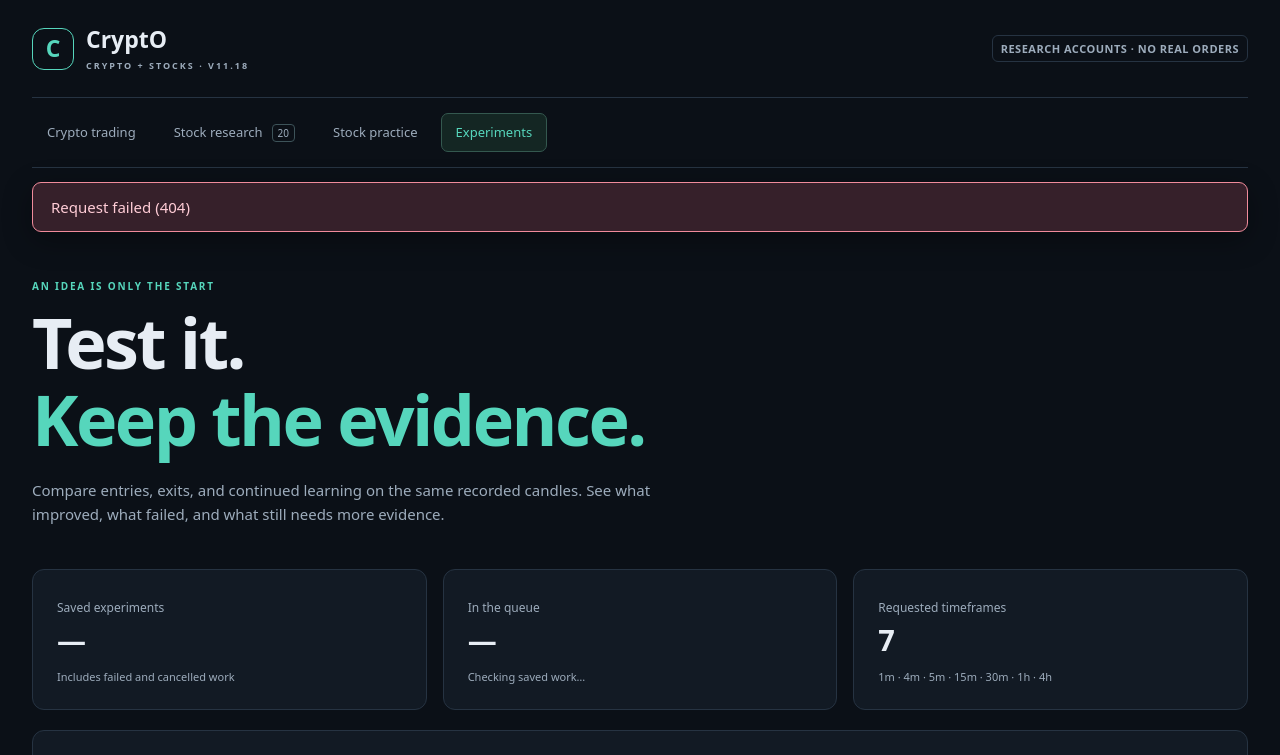
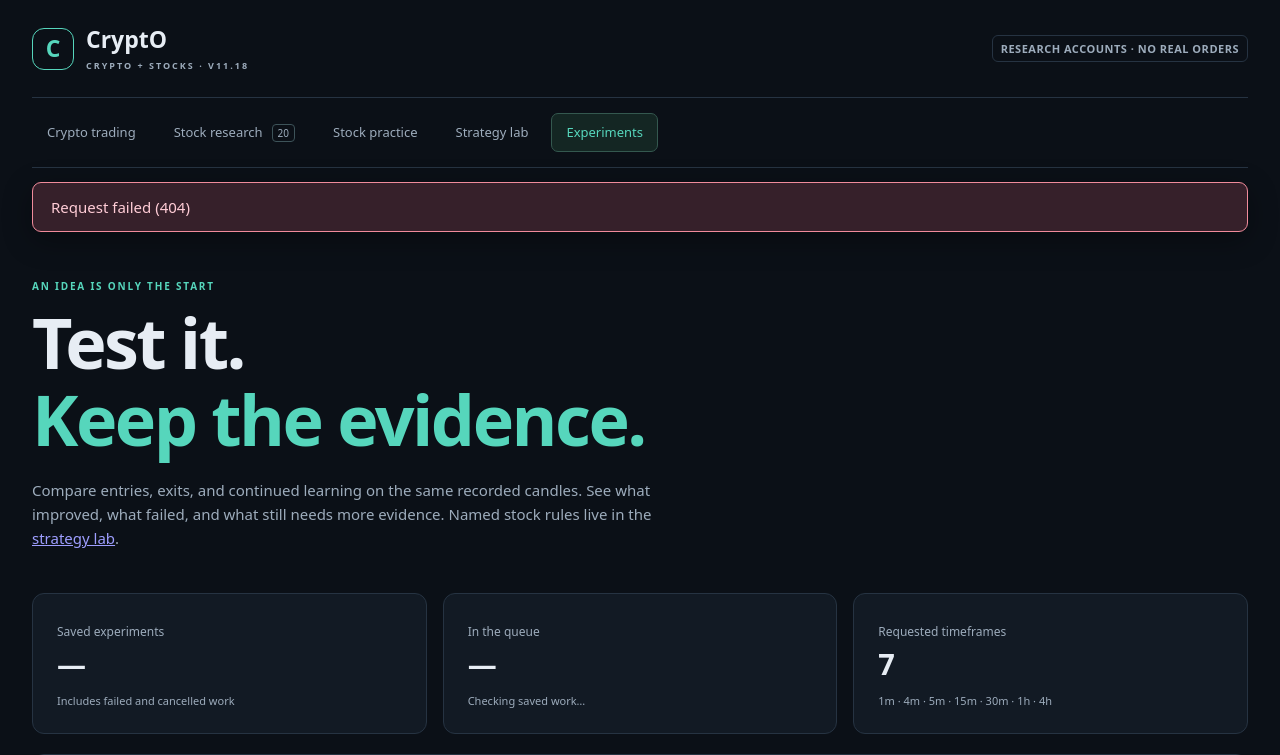
Before and after one commit to Joehidera18/Learning-algorithm, a Python web app: template templates/experiments.html in a window 1280 px wide. Shown: the top 755 px of the page. Run offline with Jinja, Linux system fonts and the light colour scheme; the template is opened without the code that fills it, so the values that code supplies are empty.

Commit message:
Add Strategy lab link on the experiments page.

```diff
--- a/templates/experiments.html
+++ b/templates/experiments.html
@@ -6,11 +6,11 @@
 <script src="/static/experiments.js" defer></script></head>
 <body><div class="shell">
 <header><a class="brand" href="/"><span class="brand-icon">C</span><span>CryptO<small>CRYPTO + STOCKS · V11.18</small></span></a><span class="badge">RESEARCH ACCOUNTS · NO REAL ORDERS</span></header>
-<nav class="market-nav" aria-label="Asset sections"><a href="/">Crypto trading</a><a href="/stocks">Stock research <span>20</span></a><a href="/stock-practice">Stock practice</a><a href="/experiments" aria-current="page">Experiments</a></nav>
+<nav class="market-nav" aria-label="Asset sections"><a href="/">Crypto trading</a><a href="/stocks">Stock research <span>20</span></a><a href="/stock-practice">Stock practice</a><a href="/strategy-lab">Strategy lab</a><a href="/experiments" aria-current="page">Experiments</a></nav>
 <main>
 <div id="notice" class="notice" role="status" hidden></div>
 <section id="accessPanel" class="panel" hidden><form id="accessForm" class="inline-form"><label>App access token<input id="accessToken" type="password" autocomplete="current-password" required></label><button class="primary">Connect</button></form></section>
-<section class="intro"><p class="eyebrow">AN IDEA IS ONLY THE START</p><h1>Test it.<br><span>Keep the evidence.</span></h1><p>Compare entries, exits, and continued learning on the same recorded candles. See what improved, what failed, and what still needs more evidence.</p></section>
+<section class="intro"><p class="eyebrow">AN IDEA IS ONLY THE START</p><h1>Test it.<br><span>Keep the evidence.</span></h1><p>Compare entries, exits, and continued learning on the same recorded candles. See what improved, what failed, and what still needs more evidence. Named stock rules live in the <a href="/strategy-lab">strategy lab</a>.</p></section>
 <div class="metrics experiment-metrics"><article class="metric"><span>Saved experiments</span><strong id="jobCount">—</strong><small>Includes failed and cancelled work</small></article><article class="metric"><span>In the queue</span><strong id="pendingCount">—</strong><small id="workerState">Checking saved work…</small></article><article class="metric"><span>Requested timeframes</span><strong>7</strong><small>1m · 4m · 5m · 15m · 30m · 1h · 4h</small></article></div>
 <section class="panel" aria-labelledby="newHeading"><div class="panel-title"><div><p class="eyebrow">ONE QUESTION AT A TIME</p><h2 id="newHeading">Build a comparison</h2></div><span class="badge">$500 PER ACCOUNT</span></div>
 <form id="experimentForm"><fieldset id="recipeChoices" class="recipe-grid"><legend>Choose the experiments to run</legend></fieldset>
```
